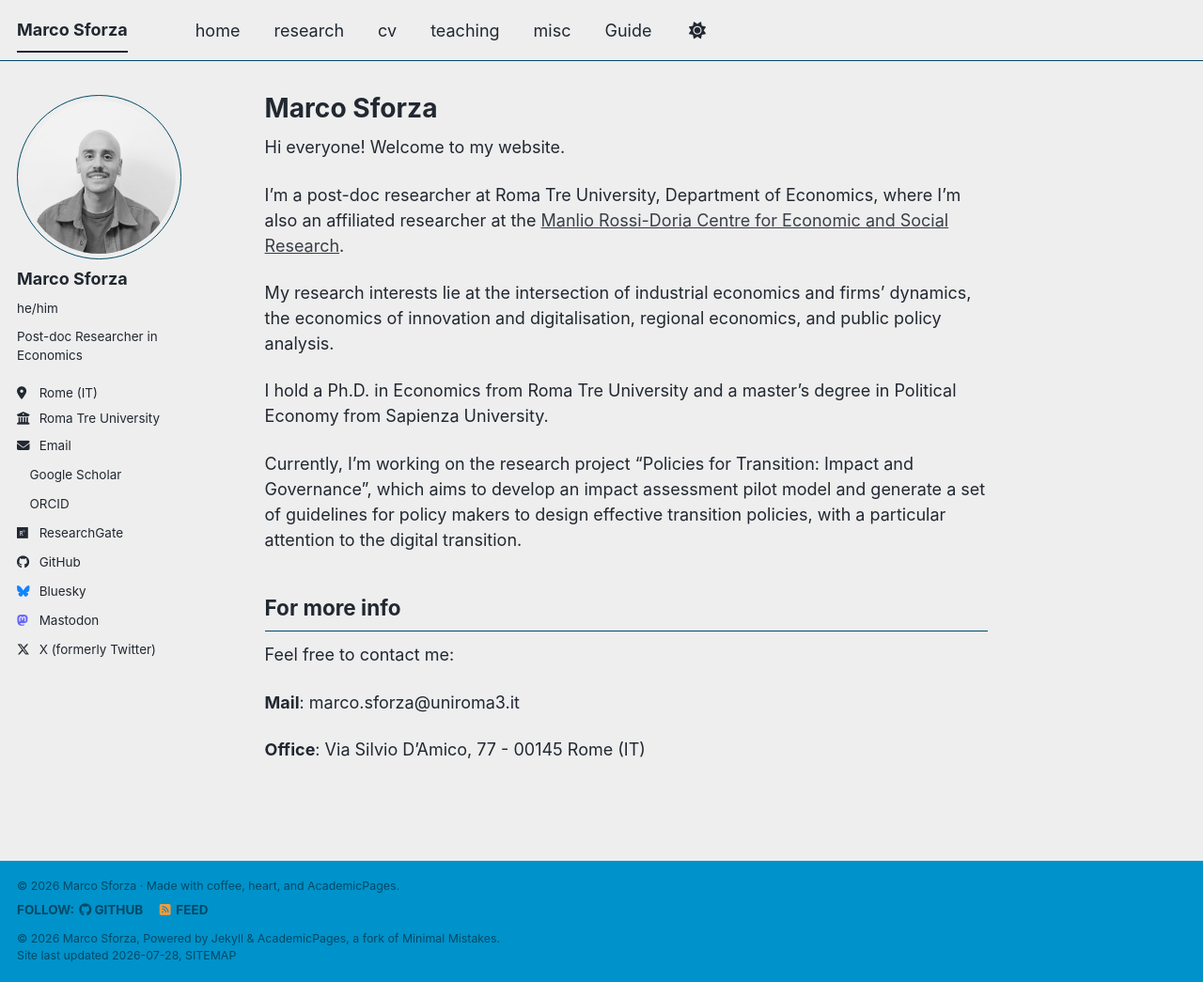
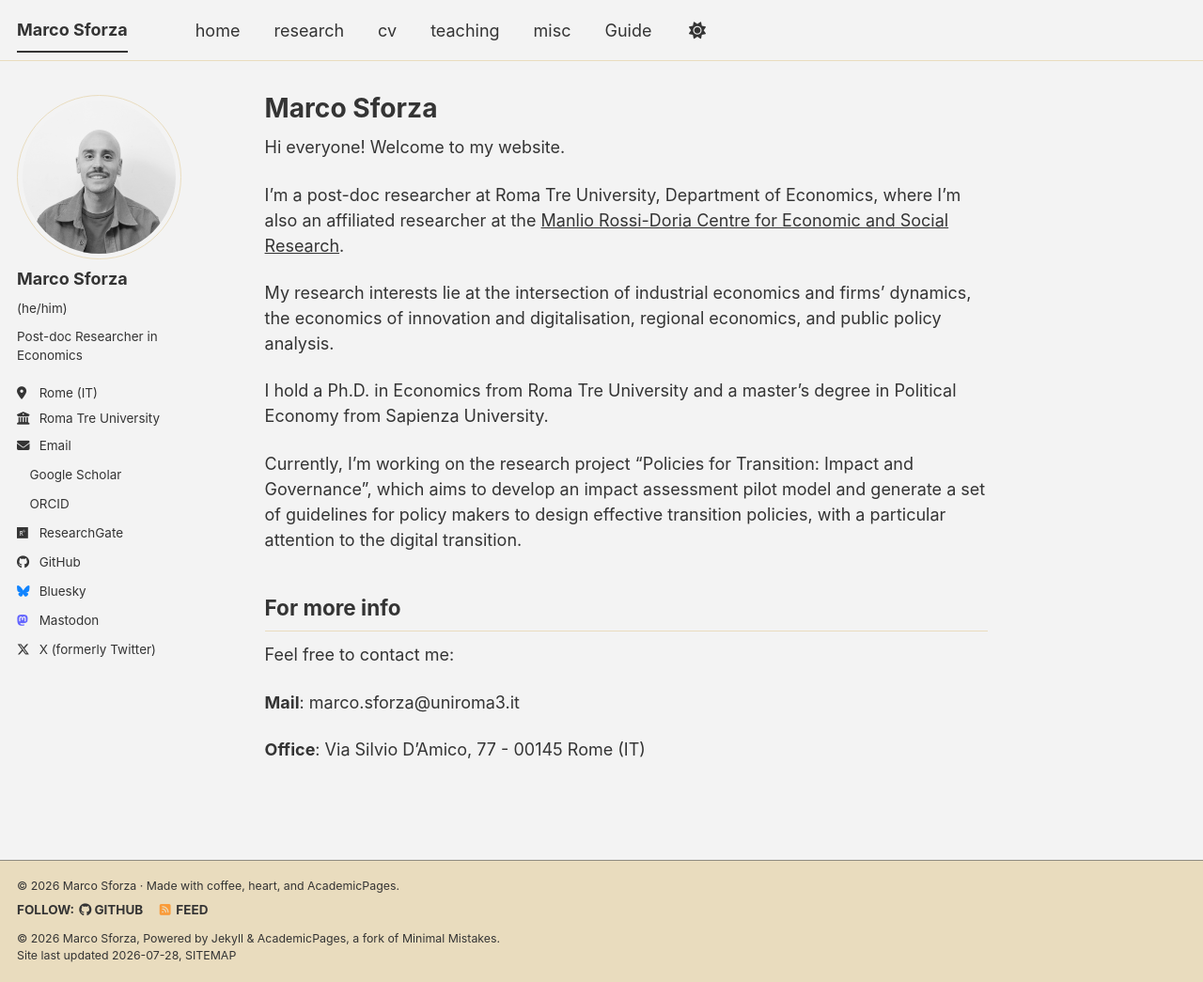
Before and after one commit to marcosforza/marcosforza.github.io, a Jekyll site: the page built from _pages/about.md, in a window 1280 px wide and 1045 px high. Shown: the whole window at 94% size. Built offline with Jekyll 4.4.1, drawn with Linux system fonts in a browser that asks for light colours; a style sheet for code colours, icons or effects is not loaded.

Commit message:
Change site theme from 'air' to 'dirt' and update pronouns

```diff
--- a/_config.yml
+++ b/_config.yml
@@ -8,7 +8,7 @@
 
 # Basic Site Settings
 locale                   : "en-US"
-site_theme               : "air" # The available themes options are "default", "air", "sunrise", "mint", "dirt" and "contrast"
+site_theme               : "dirt" # The available themes options are "default", "air", "sunrise", "mint", "dirt" and "contrast"
 title                    : "Marco Sforza"
 title_separator          : "-"
 name                     : &name "Marco Sforza"
@@ -25,7 +25,7 @@ author:
   # Biographic information
   avatar           : "profile.png"
   name             : "Marco Sforza"
-  pronouns         : "he/him" # example: "she/her"
+  pronouns         : "(he/him)" # example: "she/her"
   bio              : "Post-doc Researcher in Economics"
   location         : "Rome (IT)"
   employer         : "Roma Tre University"
```
